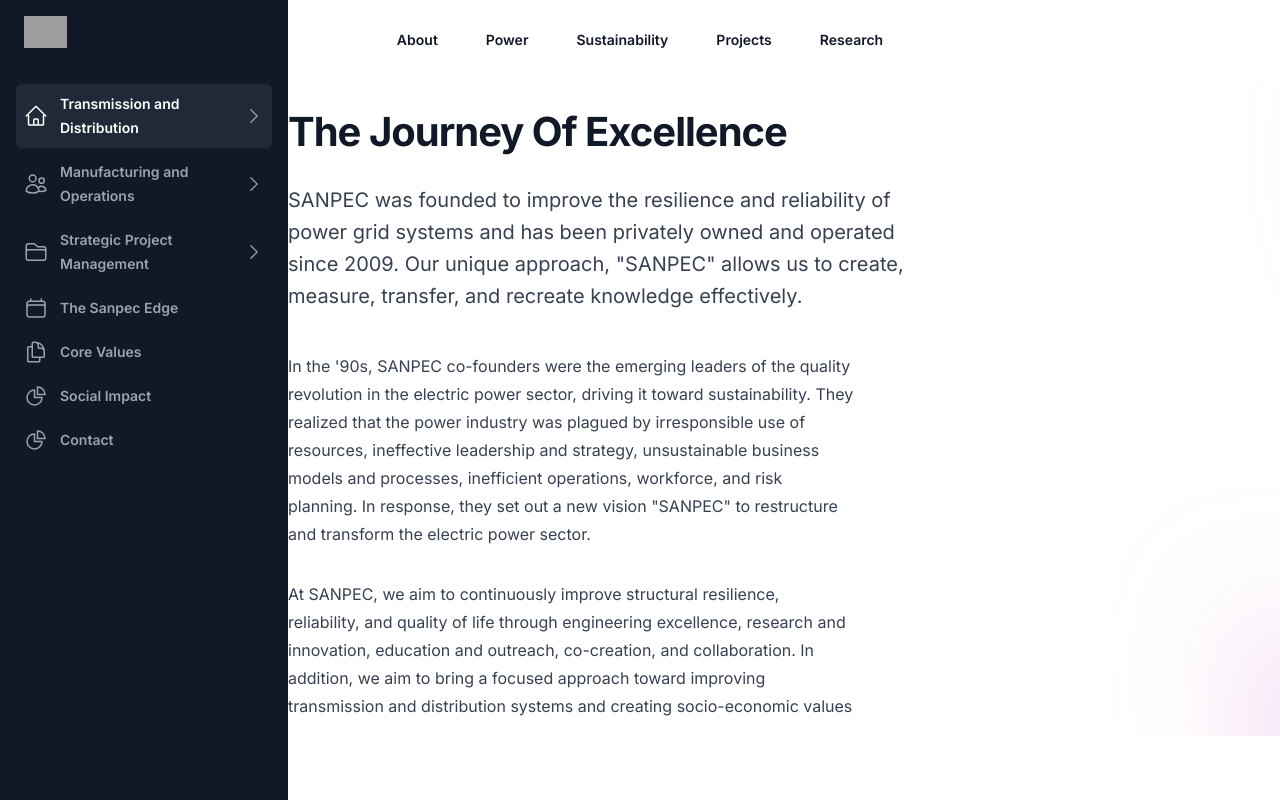
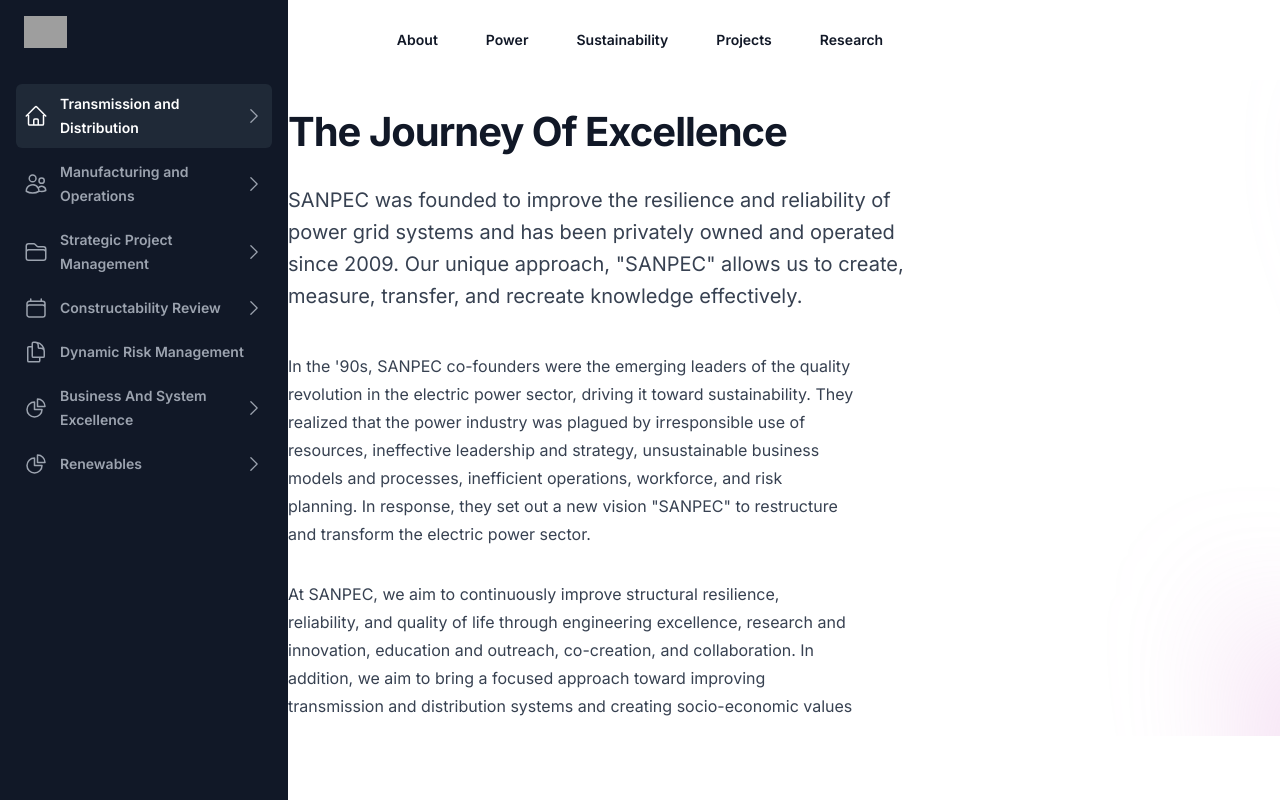
Before and after one commit to ashutoshweb/sanpec, a Next.js app: page /power in a window 1280 px wide. Built offline with nearby package versions, Linux system fonts and the light colour scheme; grey boxes are pictures that could not be loaded.

Commit message:
update power.jsx links

```diff
--- a/src/pages/power.jsx
+++ b/src/pages/power.jsx
@@ -20,33 +20,17 @@
     icon: HomeIcon,
     current: true,
     children: [
-      {
-        id: 2, name: 'Design and Engineering', href: '#',
-        component: 'name', current: true
-      },
-      {
-        id: 3, name: 'Asset Management', href: '#',
-        component: 'name', current: false
-      },
-      {
-        id: 5, name: 'Tower Testing', href: '#',
-        component: 'name', current: false
-      },
-      {
-        id: 6, name: 'Material Take-off', href: '#',
-        component: 'name', current: false
-      },
-      {
-        id: 7, name: 'Drafting and Detailing', href: '#',
-        component: 'name', current: false
-      },
+      { id: 2, name: 'Design and Engineering', href: '#', current: true },
+      { id: 3, name: 'Asset Management', href: '#', current: false },
+      { id: 5, name: 'Tower Testing', href: '#', current: false },
+      { id: 6, name: 'Material Take-off', href: '#', current: false },
+      { id: 7, name: 'Drafting and Detailing', href: '#', current: false },
     ],
   },
   {
     id: 8,
     name: 'Manufacturing and Operations',
     href: '#',
-    component: 'name',
     icon: UsersIcon,
     current: false,
     children: [
@@ -64,14 +48,50 @@
     current: false,
     children: [
       { id: 16, name: ' Material Expeditors', href: '#', current: false },
-      { id: 17, name: 'Source Inspection', href: '#', current: false },
-      { id: 18, name: 'Quality Controls', href: '#', current: false },
+      { id: 17, name: 'Logistic support', href: '#', current: false },
+      { id: 18, name: 'Yard Management', href: '#', current: false },
     ],
   },
-  { id: 11, name: 'The Sanpec Edge', href: '#info', icon: CalendarIcon, current: false, component: Content },
-  { id: 12, name: 'Core Values', href: '#core', icon: DocumentDuplicateIcon, current: false },
-  { id: 13, name: 'Social Impact', href: '#social', icon: ChartPieIcon, current: false, component: Content },
-  { id: 14, name: 'Contact', href: '#contact', icon: ChartPieIcon, current: false },
+  {
+    id: 11,
+    name: 'Constructability Review',
+    href: '#info',
+    icon: CalendarIcon,
+    current: false ,
+    children: [
+      { id: 161, name: 'IFC Package', href: '#', current: false },
+      { id: 171, name: 'Construction Support', href: '#', current: false },
+    ],
+  },
+  {
+    id: 12,
+    name: 'Dynamic Risk Management',
+    href: '#core',
+    icon: DocumentDuplicateIcon,
+    current: false,
+  },
+  {
+    id: 13,
+    name: 'Business And System Excellence',
+    href: '#social',
+    icon: ChartPieIcon,
+    current: false,
+    children: [
+      { id: 162, name: 'Business Excellence  ', href: '#', current: false },
+    ]
+  },
+  { id: 14,
+    name: 'Renewables',
+    href: '#contact',
+    icon: ChartPieIcon,
+    current: false,
+    children: [
+      { id: 163, name: 'Hydrogen', href: '#', current: false },
+      { id: 163, name: 'Wind And Solar', href: '#', current: false },
+      { id: 163, name: 'Smart Grid', href: '#', current: false },
+    ]
+
+  },
 ]
 
 const Power = () => {
```
